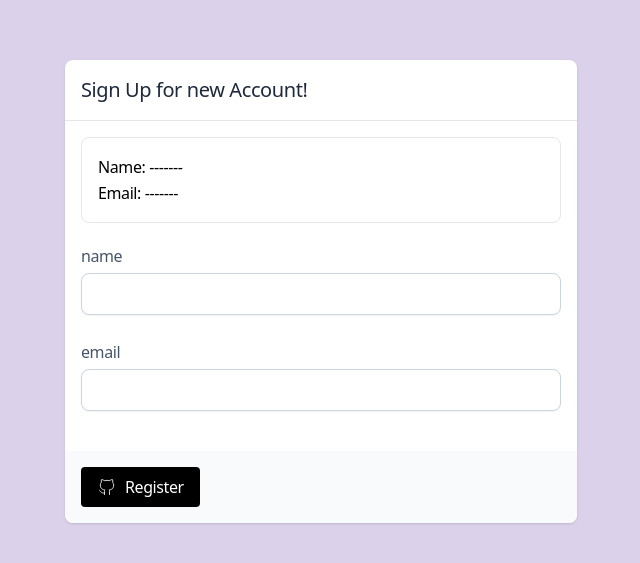
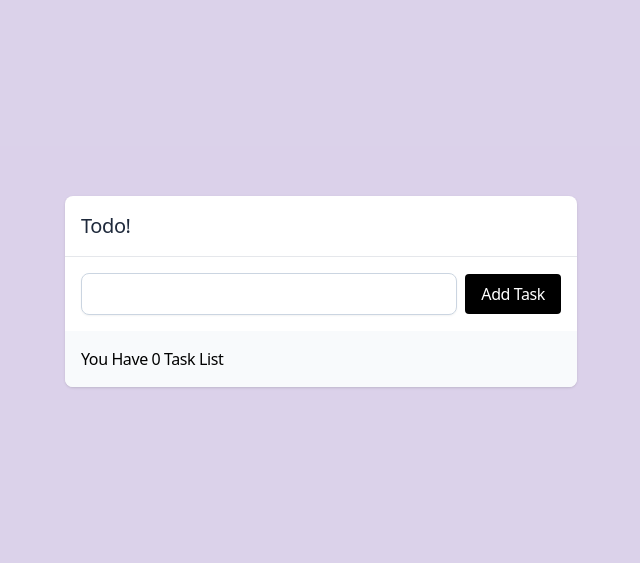
Before and after one commit to Wridho788/react-vite-tailwindcss, a React (Vite) app: page / in a window 1280 px wide. Shown: the part 109-672 px from the top of the page, without its empty margins (319-959 px from the left). Built offline with nearby package versions, Linux system fonts and the light colour scheme.

Commit message:
manipulate state

```diff
--- a/src/App.jsx
+++ b/src/App.jsx
@@ -1,50 +1,11 @@
 import PlaceContentCenter from './components/PlaceContentCenter'
-import Button from './components/Button'
-import Card from './components/Card'
-import { IconBrandGithub } from '@tabler/icons-react'
-import Input from './components/Input'
-import Label from './components/Label'
-import { useState } from 'react'
+import Todo from './components/Todo'
 
 const App = () => {
-    const [form, setForm] = useState({
-        name: '',
-        email: '',
-    })
 
-    function onChange(event) {
-        setForm({ ...form, [event.target.name]: event.target.value })
-    }
     return (
         <PlaceContentCenter>
-            <Card>
-                <Card.Title>Sign Up for new Account!</Card.Title>
-                <Card.Body>
-                    <div className='mb-5 border rounded-lg p-4'>
-                        <p>Name: {form.name || '-------'}</p>
-                        <p>Email: {form.email || '-------'}</p>
-                    </div>
-
-                    <div className='mb-6'>
-                        <Label htmlFor='name' value='name'>
-                            Name
-                        </Label>
-                        <Input onChange={onChange} id='name' name='name' />
-                    </div>
-                    <div className='mb-6'>
-                        <Label htmlFor='email' value='email'>
-                            Email
-                        </Label>
-                        <Input onChange={onChange} id='email' name='email' />
-                    </div>
-                </Card.Body>
-                <Card.Footer>
-                    <Button className='bg-black'>
-                        <IconBrandGithub />
-                        Register
-                    </Button>
-                </Card.Footer>
-            </Card>
+            <Todo />
         </PlaceContentCenter>
     )
 }
--- a/src/components/Button.jsx
+++ b/src/components/Button.jsx
@@ -3,11 +3,11 @@ import clsx from 'clsx'
 
 const Button = (props) => {
     // ** default value props
-    const { className = 'bg-blue-600', text, children } = props
+    const { className = 'bg-black', text, children } = props
     return (
         <button
             {...props}
-            className={clsx(className, '[&>svg]:w-5 [&>svg]:h-5 [&>svg]:stroke-1 flex items-center gap-x-2 text-white px-4 py-2 rounded')}>
+            className={clsx(className, '[&>svg]:w-5 [&>svg]:h-5 [&>svg]:stroke-1 font-medium whitespace-nowrap inline-flex justify-center items-center gap-x-2 text-white px-4 h-10 rounded')}>
             {text || children}
         </button>
     )
--- /dev/null
+++ b/src/components/Todo.jsx
@@ -0,0 +1,74 @@
+import React, { useState } from 'react'
+import Card from './Card'
+import Button from './Button'
+import Input from './Input'
+const Todo = () => {
+    const [newTask, setNewTask] = useState('')
+    const [tasks, setTasks] = useState([])
+
+    const handleAddTask = (e) => {
+        e.preventDefault();
+        setTasks(prevTask => [...prevTask, {
+            id: Math.floor(Math.random() * Date.now()),
+            name: newTask,
+            complete: false
+        }])
+        setNewTask('')
+    }
+
+   function handleComplete (id) {
+        const updateTask = tasks.map((task) => {
+            if(id == task.id){
+                return {
+                    ...task,
+                    complete: !task.complete
+                }
+            }
+            return task;
+        })
+        setTasks(updateTask)
+        console.log(id, 'id')
+    }
+
+    function handleRemove(id){
+        const removeTask = tasks.filter(task => task.id !== id);
+        setTasks(removeTask)
+    }
+
+    return (
+
+        <Card>
+            <Card.Title>Todo!</Card.Title>
+            <Card.Body>
+                <form>
+                    <div className='flex items-center gap-x-2'>
+                        <Input value={newTask} onChange={(e) => setNewTask(e.target.value)} />
+                        <Button text='Add Task' onClick={handleAddTask} />
+
+                    </div>
+                </form>
+                {
+                    tasks.length > 0 ? (
+                        <ol className='space-y-2 mt-4'>{tasks.map((task) => (
+                            <li key={task.id} className="flex items-center justify-between">
+                                <span>{task.name} {task.complete ? "✅" : "❌"}</span>
+                                <div className='flex items-center gap-x-2'>
+                                    <button onClick={()=>handleComplete(task.id)} className='px-2 py-1 border text-xs'>
+                                        Mark as {task.complete ? 'complete' : 'incomplete'}
+                                    </button>
+                                    <button onClick={()=> handleRemove(task.id)} className='px-2 py-1 border text-xs'>Remove</button>
+
+                                </div>
+                            </li>
+                        ))}</ol>
+                    ) : null
+                }
+            </Card.Body>
+            <Card.Footer>
+                You Have {tasks.length} Task List
+            </Card.Footer>
+        </Card>
+    )
+}
+
+export default Todo
```
